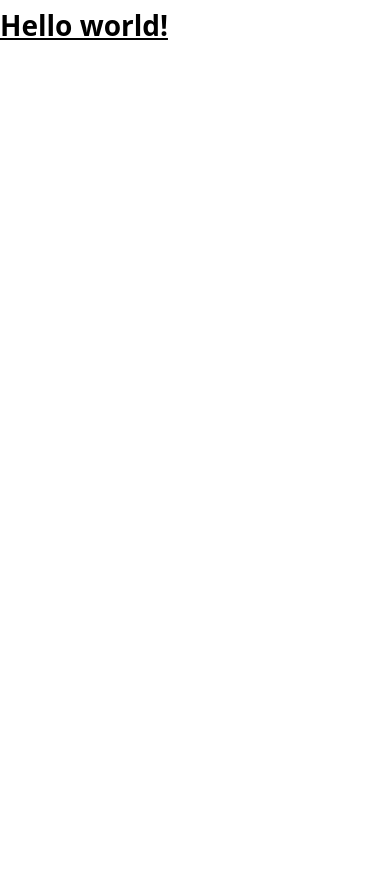
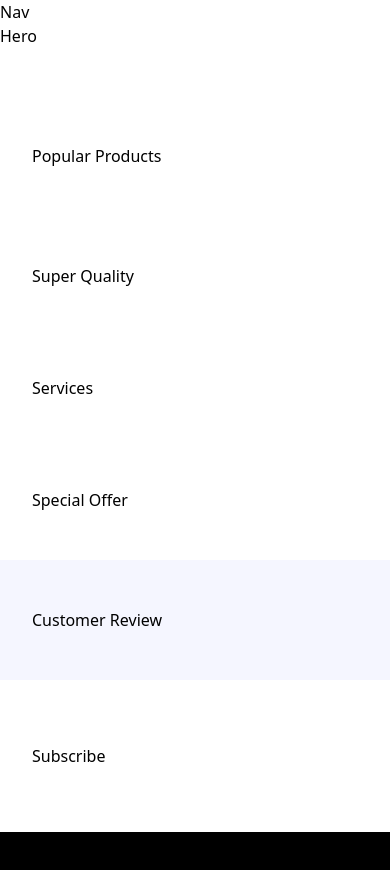
Before and after one commit to salmanabdullahfahim/nike-landing-page, a React (Vite) app: page / in a window 390 px wide. Shown: the top 870 px of the page. Before the commit the page ends 844 px from the top, so only its background shows below. Built offline with nearby package versions, Linux system fonts and the light colour scheme; a web font is replaced by a local one.

Commit message:
full ui position added

```diff
--- a/src/App.jsx
+++ b/src/App.jsx
@@ -1,3 +1,21 @@
-export default function App() {
-  return <h1 className="text-3xl font-bold underline">Hello world!</h1>;
-}
+import Hero from "./sections/Hero";
+
+const App = () => {
+  return (
+    <main className="relative">
+      Nav
+      <section className="xl:padding-1 wide:padding-r padding-b">
+        <Hero></Hero>
+      </section>
+      <section className="padding">Popular Products</section>
+      <section className="padding">Super Quality</section>
+      <section className="padding-x py-10">Services</section>
+      <section className="padding">Special Offer</section>
+      <section className="bg-pale-blue padding">Customer Review</section>
+      <section className="padding-x sm:py-32 py-16 w-full">Subscribe</section>
+      <section className="bg-black padding-x padding-t pb-8">Footer</section>
+    </main>
+  );
+};
+
+export default App;
--- /dev/null
+++ b/src/sections/Hero.jsx
@@ -0,0 +1,5 @@
+const Hero = () => {
+  return <div>Hero</div>;
+};
+
+export default Hero;
```
